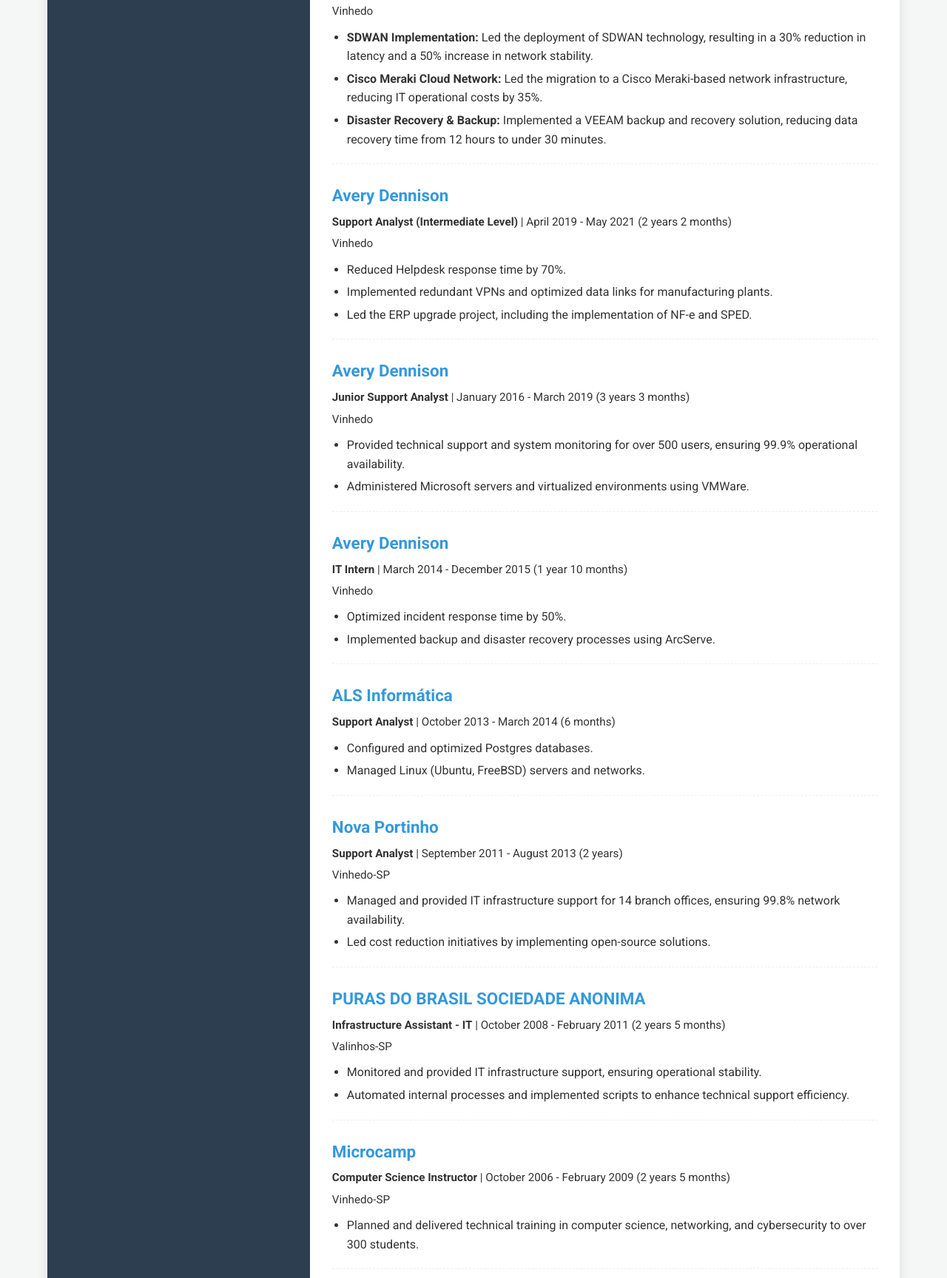
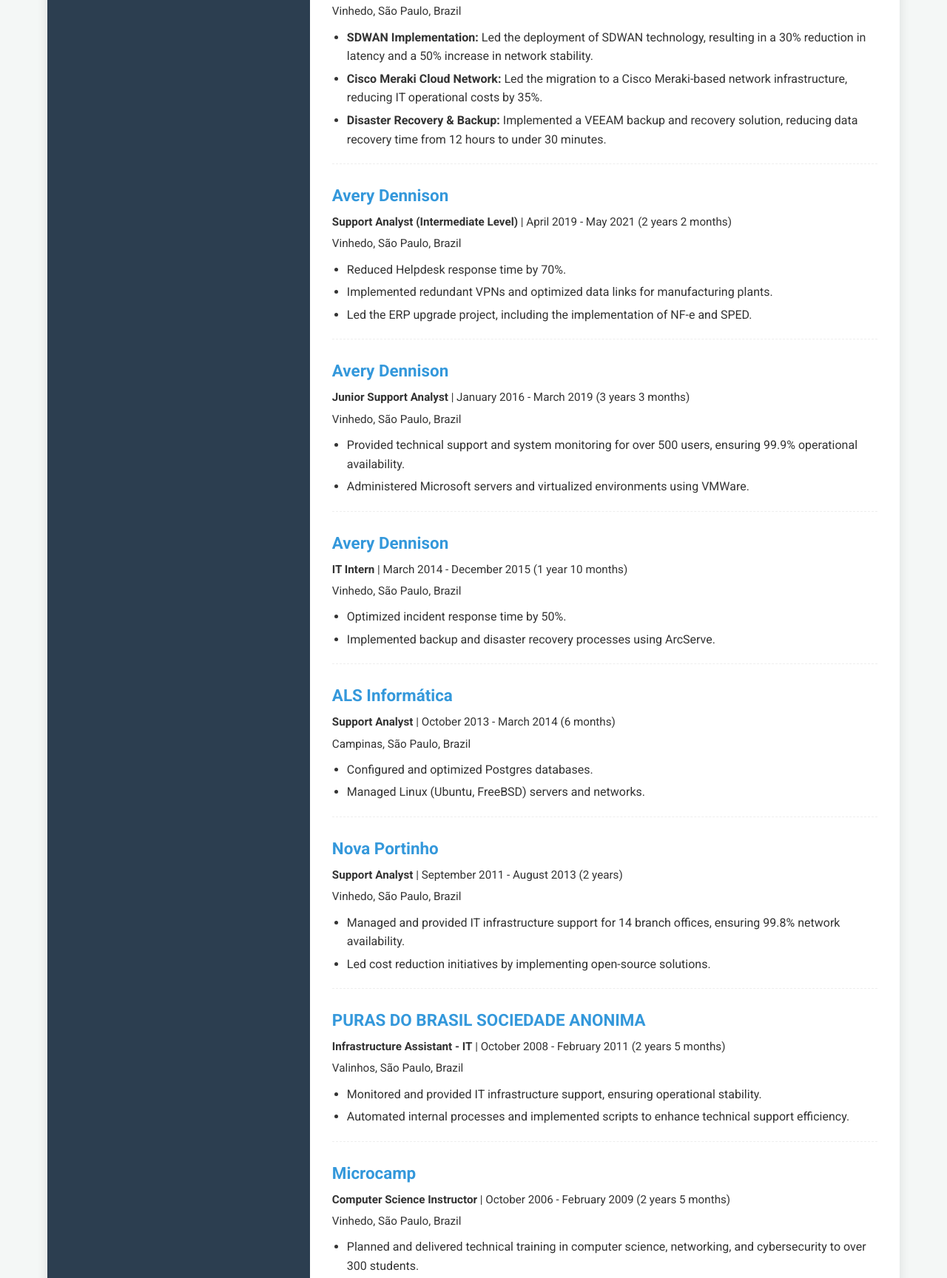
Before and after one commit to marcosviniciusbvieira/resume, a plain HTML site: page index.html in a window 1280 px wide. Shown: the part 1890-3618 px from the top of the page at 74% size. Drawn offline with Linux system fonts and the light colour scheme.

Commit message:
Update index.html
I added the local work.

```diff
--- a/index.html
+++ b/index.html
@@ -395,7 +395,7 @@
             <div class="experience-item">
                 <h3>Avery Dennison</h3>
                 <p><strong>Senior Support Analyst</strong> | January 2021 - September 2022 (1 year 9 months)</p>
-                <p>Vinhedo</p>
+                <p>Vinhedo, São Paulo, Brazil</p>
                 <ul>
                     <li><strong>SDWAN Implementation:</strong> Led the deployment of SDWAN technology, resulting in a 30% reduction in latency and a 50% increase in network stability.</li>
                     <li><strong>Cisco Meraki Cloud Network:</strong> Led the migration to a Cisco Meraki-based network infrastructure, reducing IT operational costs by 35%.</li>
@@ -406,7 +406,7 @@
             <div class="experience-item">
                 <h3>Avery Dennison</h3>
                 <p><strong>Support Analyst (Intermediate Level)</strong> | April 2019 - May 2021 (2 years 2 months)</p>
-                <p>Vinhedo</p>
+                <p>Vinhedo, São Paulo, Brazil</p>
                 <ul>
                     <li>Reduced Helpdesk response time by 70%.</li>
                     <li>Implemented redundant VPNs and optimized data links for manufacturing plants.</li>
@@ -417,7 +417,7 @@
             <div class="experience-item">
                 <h3>Avery Dennison</h3>
                 <p><strong>Junior Support Analyst</strong> | January 2016 - March 2019 (3 years 3 months)</p>
-                <p>Vinhedo</p>
+                <p>Vinhedo, São Paulo, Brazil</p>
                 <ul>
                     <li>Provided technical support and system monitoring for over 500 users, ensuring 99.9% operational availability.</li>
                     <li>Administered Microsoft servers and virtualized environments using VMWare.</li>
@@ -427,7 +427,7 @@
             <div class="experience-item">
                 <h3>Avery Dennison</h3>
                 <p><strong>IT Intern</strong> | March 2014 - December 2015 (1 year 10 months)</p>
-                <p>Vinhedo</p>
+                <p>Vinhedo, São Paulo, Brazil</p>
                 <ul>
                     <li>Optimized incident response time by 50%.</li>
                     <li>Implemented backup and disaster recovery processes using ArcServe.</li>
@@ -437,6 +437,7 @@
             <div class="experience-item">
                 <h3>ALS Informática</h3>
                 <p><strong>Support Analyst</strong> | October 2013 - March 2014 (6 months)</p>
+                <p>Campinas, São Paulo, Brazil</p>
                 <ul>
                     <li>Configured and optimized Postgres databases.</li>
                     <li>Managed Linux (Ubuntu, FreeBSD) servers and networks.</li>
@@ -446,7 +447,7 @@
             <div class="experience-item">
                 <h3>Nova Portinho</h3>
                 <p><strong>Support Analyst</strong> | September 2011 - August 2013 (2 years)</p>
-                <p>Vinhedo-SP</p>
+                <p>Vinhedo, São Paulo, Brazil</p>
                 <ul>
                     <li>Managed and provided IT infrastructure support for 14 branch offices, ensuring 99.8% network availability.</li>
                     <li>Led cost reduction initiatives by implementing open-source solutions.</li>
@@ -456,7 +457,7 @@
             <div class="experience-item">
                 <h3>PURAS DO BRASIL SOCIEDADE ANONIMA</h3>
                 <p><strong>Infrastructure Assistant - IT</strong> | October 2008 - February 2011 (2 years 5 months)</p>
-                <p>Valinhos-SP</p>
+                <p>Valinhos, São Paulo, Brazil</p>
                 <ul>
                     <li>Monitored and provided IT infrastructure support, ensuring operational stability.</li>
                     <li>Automated internal processes and implemented scripts to enhance technical support efficiency.</li>
@@ -466,7 +467,7 @@
             <div class="experience-item">
                 <h3>Microcamp</h3>
                 <p><strong>Computer Science Instructor</strong> | October 2006 - February 2009 (2 years 5 months)</p>
-                <p>Vinhedo-SP</p>
+                <p>Vinhedo, São Paulo, Brazil</p>
                 <ul>
                     <li>Planned and delivered technical training in computer science, networking, and cybersecurity to over 300 students.</li>
                 </ul>
```
